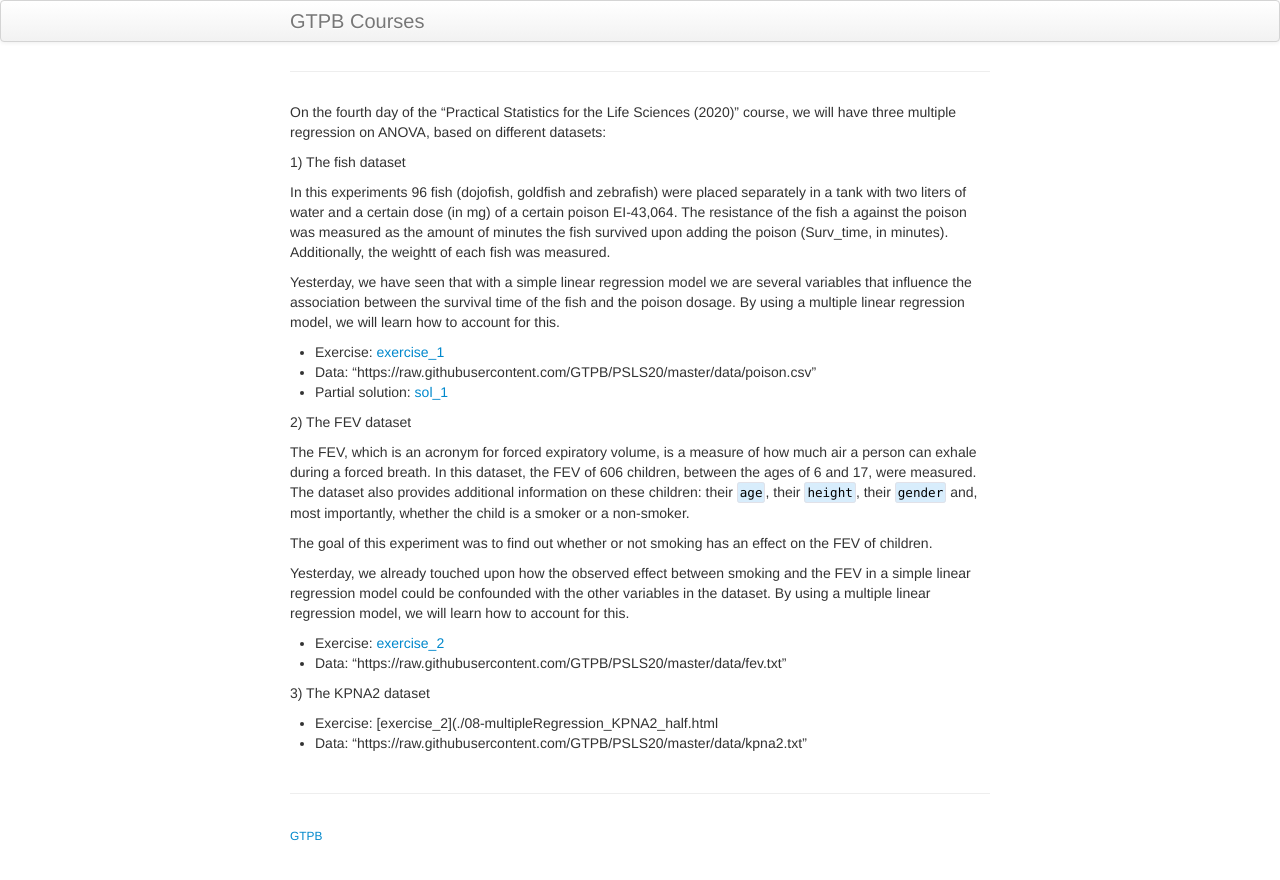
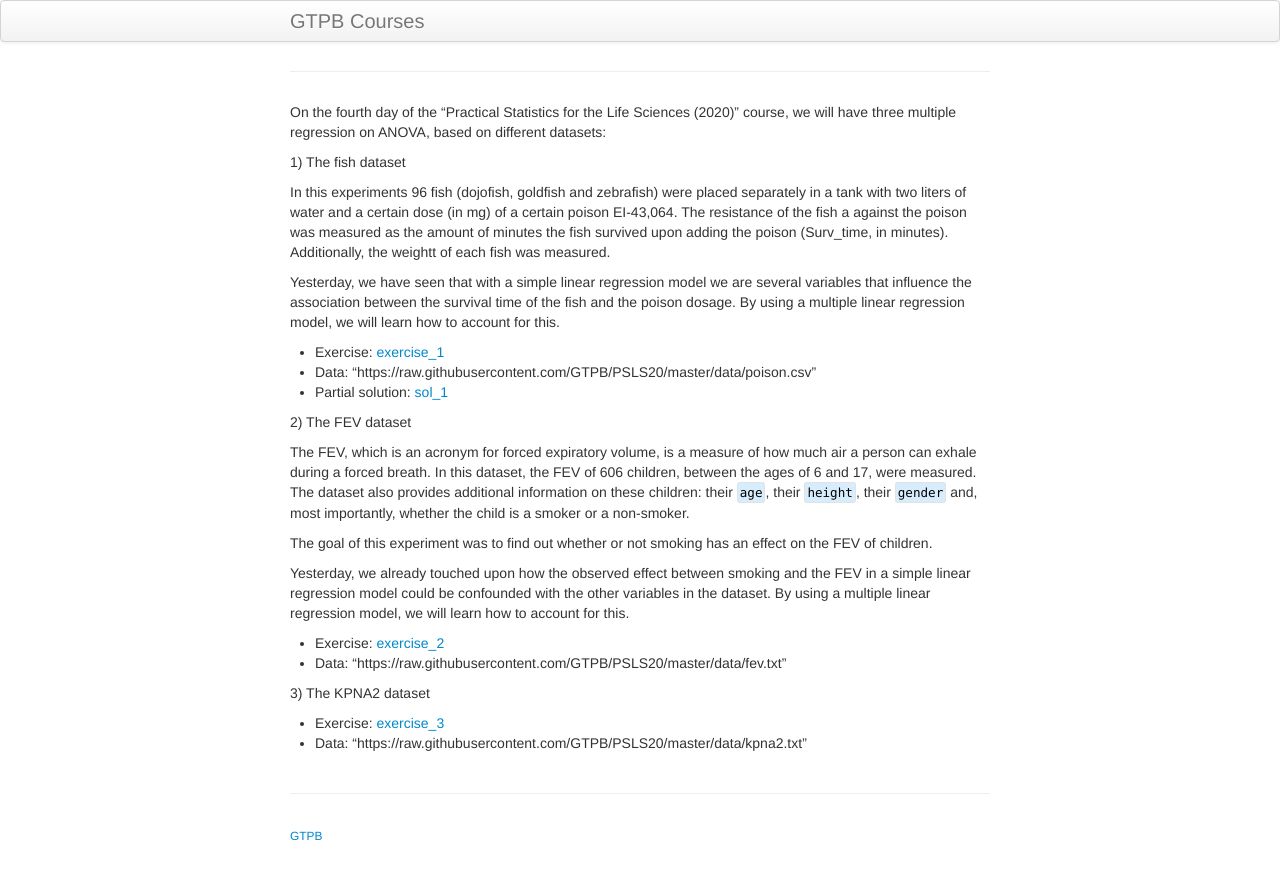
Before and after one commit to GTPB/PSLS20, a Jekyll site: the page built from pages/08_multipleRegression.md, in a window 1280 px wide. Shown: the top 880 px of the page. Built offline with Jekyll 4.4.1, drawn with Linux system fonts in a browser that asks for light colours; our own code applies the rules of GitHub Pages for plain Markdown files.

Commit message:
add kpna2

```diff
--- a/pages/08_multipleRegression.md
+++ b/pages/08_multipleRegression.md
@@ -35,5 +35,5 @@ how to account for this.
 3) The KPNA2 dataset
 
 
-- Exercise: [exercise_2](./08-multipleRegression_KPNA2_half.html
+- Exercise: [exercise_3](./08-multipleRegression_KPNA2_half.html)
 - Data: "https://raw.githubusercontent.com/GTPB/PSLS20/master/data/kpna2.txt"
```
